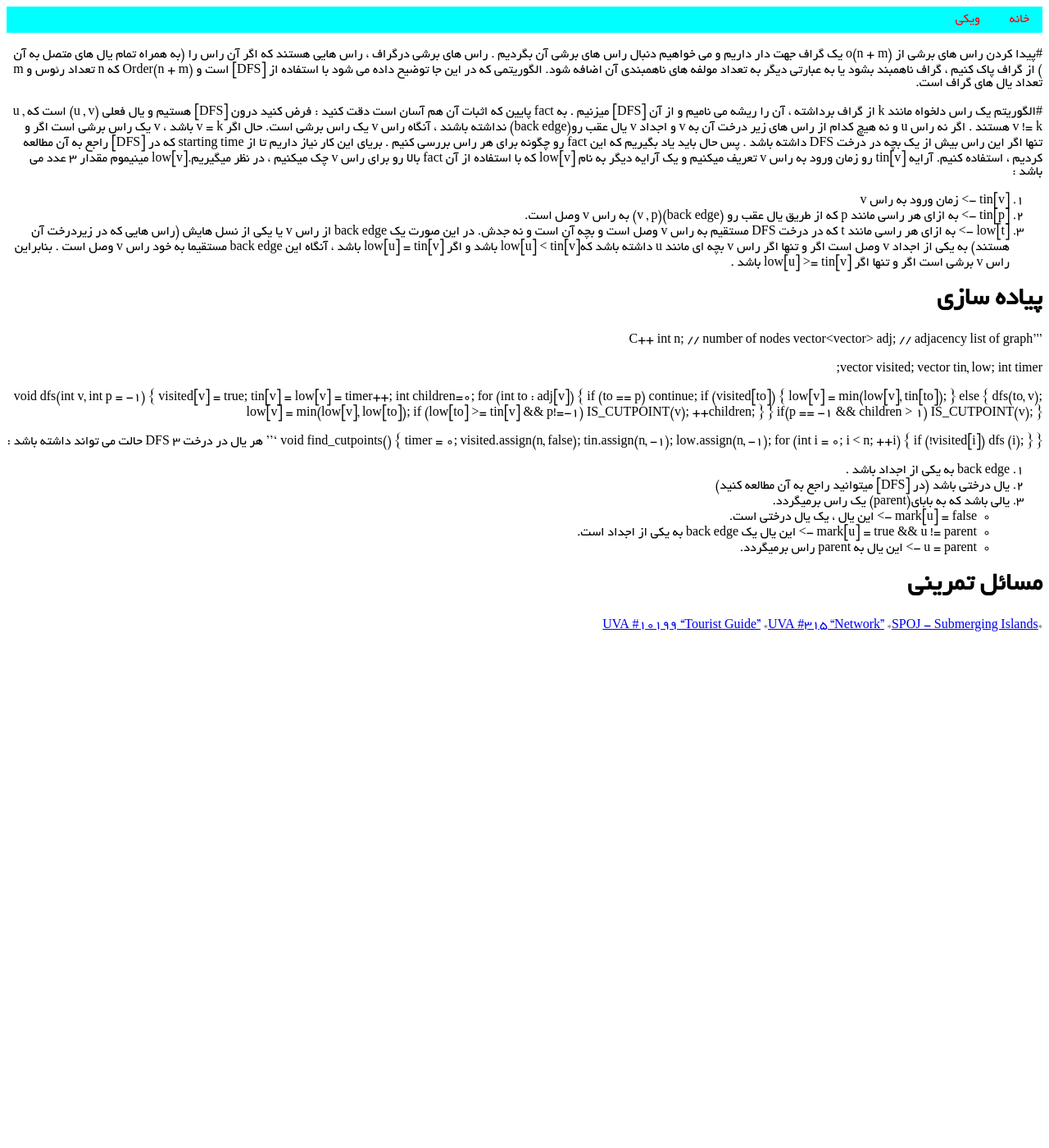
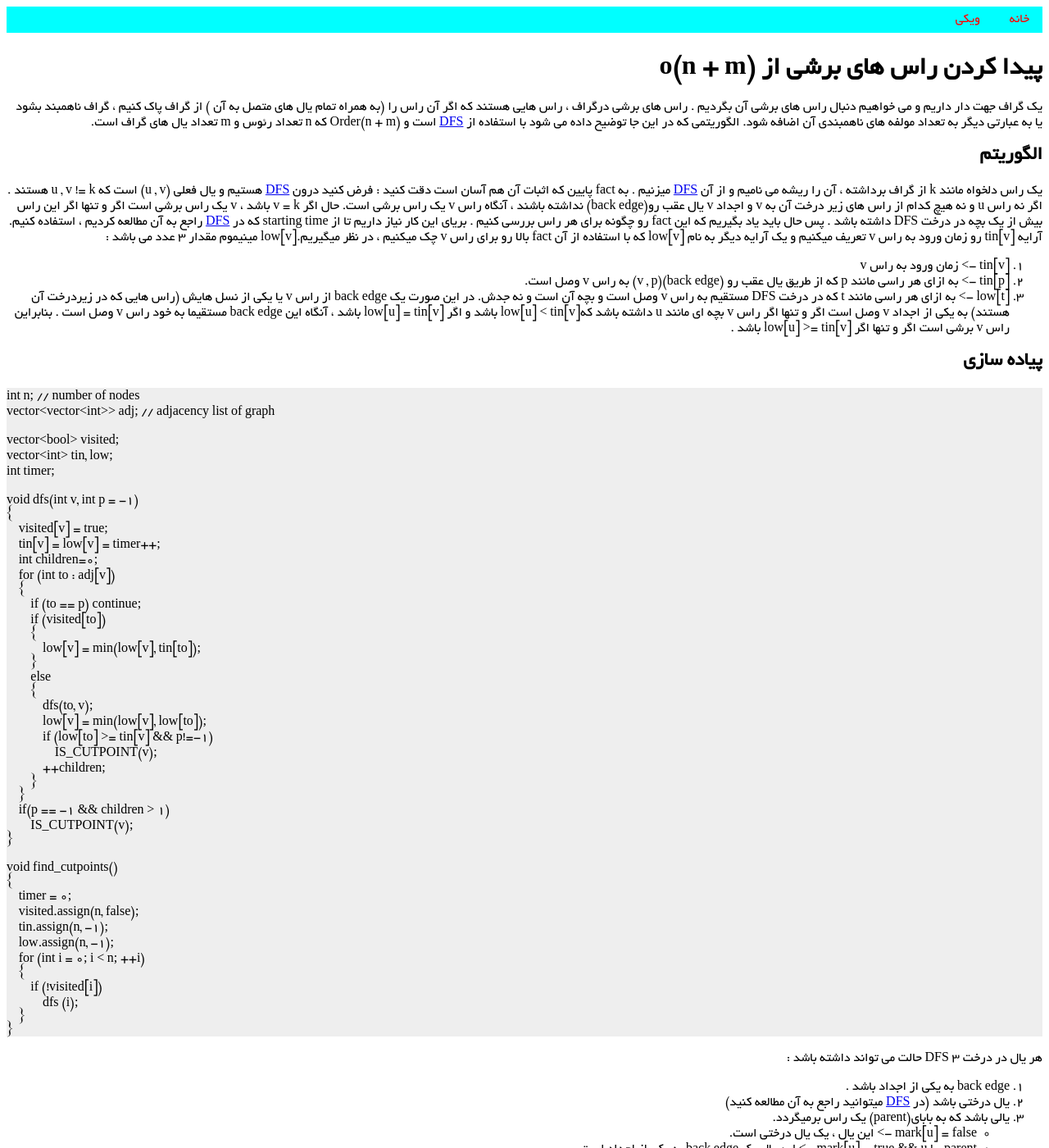
Before and after one commit to shaazzz/FarsiCP, a Jekyll site: the page built from wiki/algorithm/graph/cut_vertex.md, in a window 1280 px wide and 1400 px high. Shown: the whole window at 82% size. Built offline with Jekyll 4.4.1, drawn with Linux system fonts in a browser that asks for light colours; our own code applies the rules of GitHub Pages for plain Markdown files.

Commit message:
Update cut_vertex.md

````diff
--- a/wiki/algorithm/graph/cut_vertex.md
+++ b/wiki/algorithm/graph/cut_vertex.md
@@ -2,11 +2,11 @@
 layout: Wiki
 ---
 
-#پیدا کردن راس های برشی از o(n + m)
+# پیدا کردن راس های برشی از o(n + m)
 یک گراف جهت دار داریم و می خواهیم دنبال راس های برشی آن بگردیم . راس های برشی درگراف ، راس هایی هستند که اگر آن راس را (به همراه تمام یال های متصل به آن ) از گراف پاک کنیم ، گراف ناهمبند بشود یا به عبارتی دیگر به تعداد مولفه های ناهمبندی آن اضافه شود.
 الگوریتمی که در این جا توضیح داده می شود با استفاده از [DFS] است و Order(n + m) که n تعداد رئوس و m تعداد یال های گراف است.
 
-#الگوریتم
+## الگوریتم
 یک راس دلخواه مانند k از گراف برداشته ، آن را ریشه می نامیم و از آن [DFS] میزنیم . به fact پایین که اثبات آن هم آسان است دقت کنید :
 فرض کنید درون [DFS] هستیم و یال فعلی (u , v) است که u , v != k هستند . اگر نه راس u و نه هیچ کدام از راس های زیر درخت آن به v و اجداد v  یال عقب رو(back edge) نداشته باشند ، آنگاه راس v  یک راس برشی است.
 حال اگر v = k  باشد ، v  یک راس برشی است اگر و تنها اگر این راس بیش از یک بچه در درخت DFS داشته باشد . پس حال باید یاد بگیریم که این fact  رو چگونه برای هر راس بررسی کنیم . بریای این کار نیاز داریم تا از starting time که در [DFS] راجع به آن مطالعه کردیم ، استفاده کنیم.
@@ -16,8 +16,8 @@ layout: Wiki
 3. low[t] -> به ازای هر راسی مانند t که در درخت DFS  مستقیم به راس v  وصل است و بچه آن است و نه جدش.
 در این صورت یک  back edge  از راس v یا یکی از نسل هایش (راس هایی که در زیردرخت آن هستند) به یکی از اجداد v  وصل است اگر و تنها اگر راس v  بچه ای مانند u  داشته باشد کهlow[u] < tin[v] باشد و اگر low[u] = tin[v] باشد ، آنگاه این back edge  مستقیما به خود راس v وصل است . بنابراین راس v برشی است اگر و تنها اگر low[u] >= tin[v] باشد .
 
-# پیاده سازی
-'''C++
+## پیاده سازی
+```C++
 int n; // number of nodes
 vector<vector<int>> adj; // adjacency list of graph
 
@@ -62,7 +62,7 @@ void find_cutpoints()
             dfs (i);
     }
 }
-'''
+```
 هر یال در درخت DFS  3  حالت می تواند داشته باشد :
 1. back edge  به یکی از اجداد باشد .
 2. یال درختی باشد (در [DFS] میتوانید راجع به آن مطالعه کنید)
````
Also changed, not shown: other parts of wiki/algorithm/graph/cut_vertex.md (+2 -0 lines).
